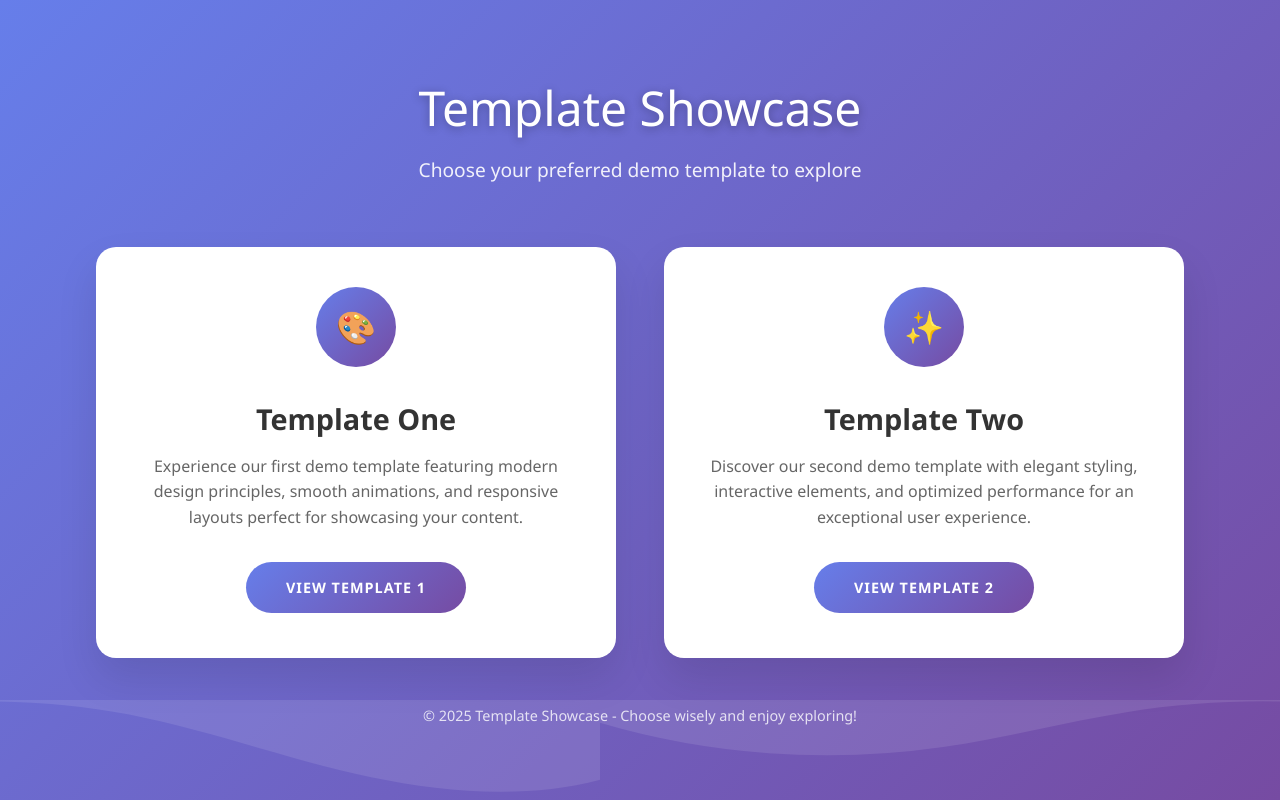
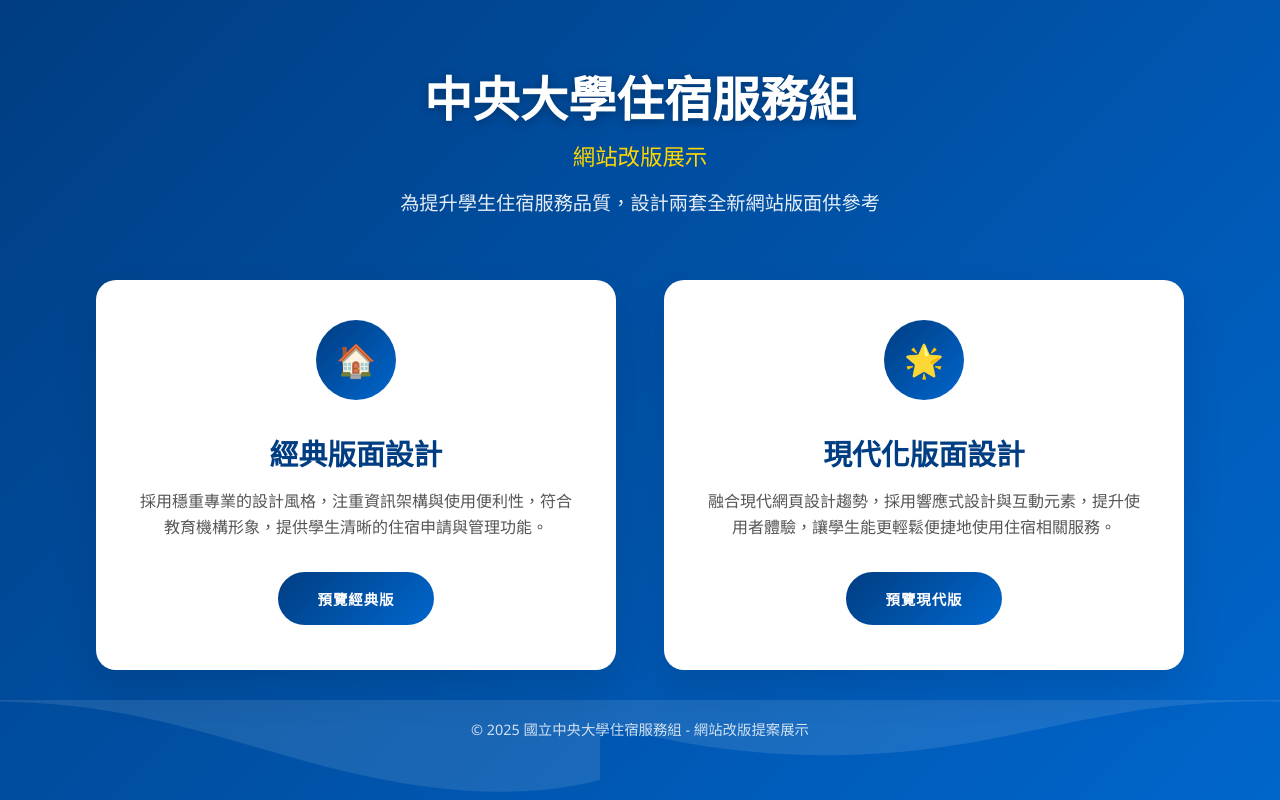
Before and after one commit to Sardelka9515/shsd-demo, a plain HTML site: page index.html in a window 1280 px wide. Drawn offline with Linux system fonts and the light colour scheme.

Commit message:
Update index.html

```diff
--- a/index.html
+++ b/index.html
@@ -1,9 +1,9 @@
 <!DOCTYPE html>
-<html lang="en">
+<html lang="zh-TW">
 <head>
     <meta charset="UTF-8">
     <meta name="viewport" content="width=device-width, initial-scale=1.0">
-    <title>Template Selection - Choose Your Demo</title>
+    <title>中央大學住宿服務組 - 網站改版展示</title>
     <style>
         * {
             margin: 0;
@@ -12,8 +12,8 @@
         }
 
         body {
-            font-family: 'Segoe UI', Tahoma, Geneva, Verdana, sans-serif;
-            background: linear-gradient(135deg, #667eea 0%, #764ba2 100%);
+            font-family: 'Microsoft JhengHei', 'Segoe UI', Tahoma, Geneva, Verdana, sans-serif;
+            background: linear-gradient(135deg, #003d82 0%, #0066cc 100%);
             min-height: 100vh;
             display: flex;
             align-items: center;
@@ -36,9 +36,16 @@
         .header h1 {
             color: white;
             font-size: 3rem;
-            font-weight: 300;
+            font-weight: 600;
+            margin-bottom: 0.5rem;
+            text-shadow: 0 2px 10px rgba(0,0,0,0.3);
+        }
+
+        .header .subtitle {
+            color: #ffd700;
+            font-size: 1.4rem;
+            font-weight: 500;
             margin-bottom: 1rem;
-            text-shadow: 0 2px 10px rgba(0,0,0,0.3);
         }
 
         .header p {
@@ -77,7 +84,7 @@
             left: -100%;
             width: 100%;
             height: 100%;
-            background: linear-gradient(90deg, transparent, rgba(102, 126, 234, 0.1), transparent);
+            background: linear-gradient(90deg, transparent, rgba(0, 102, 204, 0.1), transparent);
             transition: left 0.5s ease;
         }
 
@@ -94,7 +101,7 @@
             width: 80px;
             height: 80px;
             margin: 0 auto 2rem;
-            background: linear-gradient(135deg, #667eea, #764ba2);
+            background: linear-gradient(135deg, #003d82, #0066cc);
             border-radius: 50%;
             display: flex;
             align-items: center;
@@ -106,14 +113,14 @@
         }
 
         .template-card h2 {
-            color: #333;
+            color: #003d82;
             font-size: 1.8rem;
             margin-bottom: 1rem;
             font-weight: 600;
         }
 
         .template-card p {
-            color: #666;
+            color: #555;
             font-size: 1rem;
             line-height: 1.6;
             margin-bottom: 2rem;
@@ -122,7 +129,7 @@
         .template-btn {
             display: inline-block;
             padding: 1rem 2.5rem;
-            background: linear-gradient(135deg, #667eea, #764ba2);
+            background: linear-gradient(135deg, #003d82, #0066cc);
             color: white;
             text-decoration: none;
             border-radius: 50px;
@@ -142,7 +149,7 @@
             left: -100%;
             width: 100%;
             height: 100%;
-            background: linear-gradient(135deg, #764ba2, #667eea);
+            background: linear-gradient(135deg, #0066cc, #003d82);
             transition: left 0.3s ease;
             z-index: -1;
         }
@@ -153,7 +160,7 @@
 
         .template-btn:hover {
             transform: scale(1.05);
-            box-shadow: 0 10px 25px rgba(102, 126, 234, 0.4);
+            box-shadow: 0 10px 25px rgba(0, 102, 204, 0.4);
         }
 
         .footer {
@@ -260,32 +267,33 @@
 
     <div class="container">
         <div class="header">
-            <h1>Template Showcase</h1>
-            <p>Choose your preferred demo template to explore</p>
+            <h1>中央大學住宿服務組</h1>
+            <div class="subtitle">網站改版展示</div>
+            <p>為提升學生住宿服務品質，設計兩套全新網站版面供參考</p>
         </div>
 
         <div class="templates-grid">
             <div class="template-card">
                 <div class="template-icon">
-                    <span>🎨</span>
+                    <span>🏠</span>
                 </div>
-                <h2>Template One</h2>
-                <p>Experience our first demo template featuring modern design principles, smooth animations, and responsive layouts perfect for showcasing your content.</p>
-                <a href="index1.html" class="template-btn">View Template 1</a>
+                <h2>經典版面設計</h2>
+                <p>採用穩重專業的設計風格，注重資訊架構與使用便利性，符合教育機構形象，提供學生清晰的住宿申請與管理功能。</p>
+                <a href="index1.html" class="template-btn">預覽經典版</a>
             </div>
 
             <div class="template-card">
                 <div class="template-icon">
-                    <span>✨</span>
+                    <span>🌟</span>
                 </div>
-                <h2>Template Two</h2>
-                <p>Discover our second demo template with elegant styling, interactive elements, and optimized performance for an exceptional user experience.</p>
-                <a href="index2.html" class="template-btn">View Template 2</a>
+                <h2>現代化版面設計</h2>
+                <p>融合現代網頁設計趨勢，採用響應式設計與互動元素，提升使用者體驗，讓學生能更輕鬆便捷地使用住宿相關服務。</p>
+                <a href="index2.html" class="template-btn">預覽現代版</a>
             </div>
         </div>
 
         <div class="footer">
-            <p>© 2025 Template Showcase - Choose wisely and enjoy exploring!</p>
+            <p>© 2025 國立中央大學住宿服務組 - 網站改版提案展示</p>
         </div>
     </div>
 </body>
```
